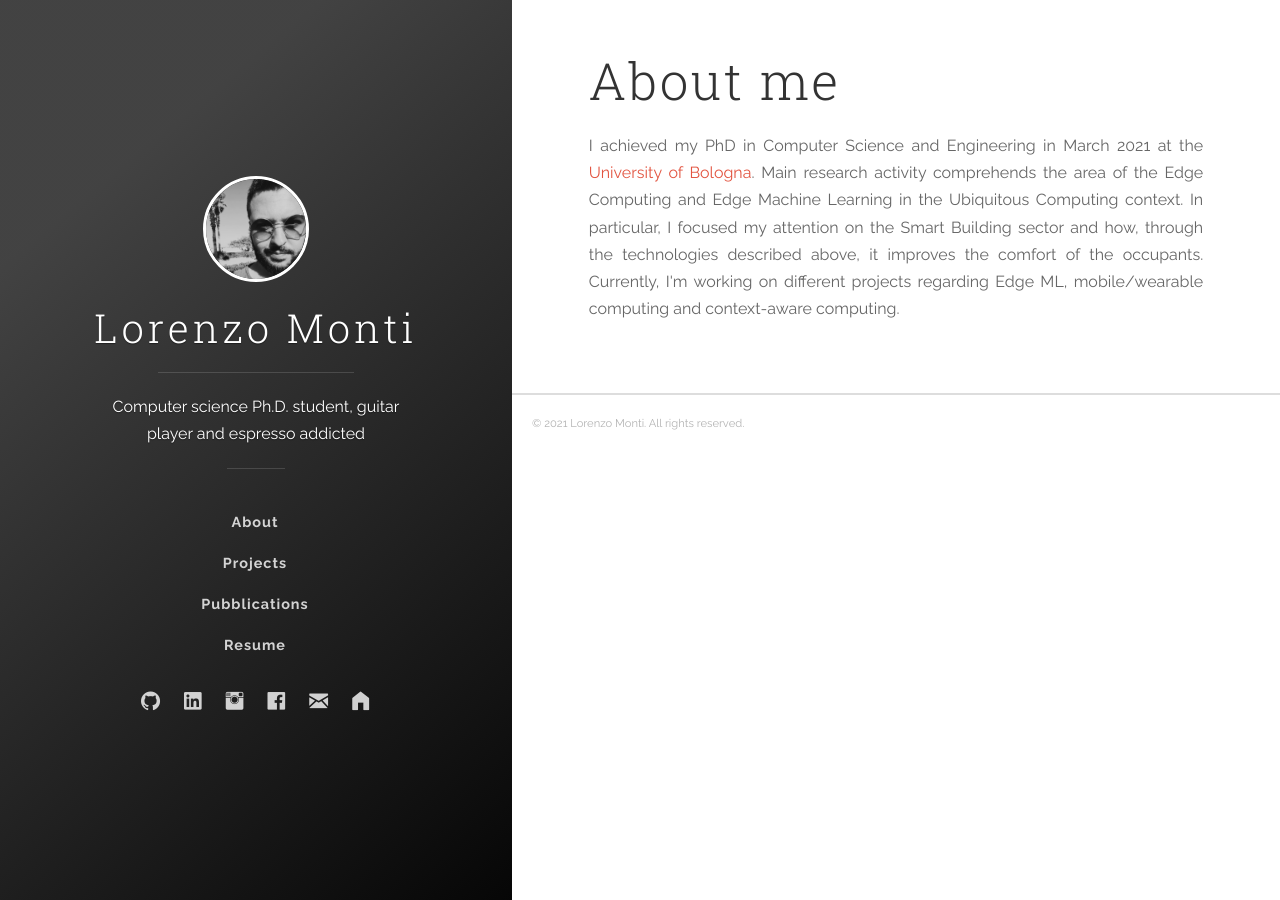
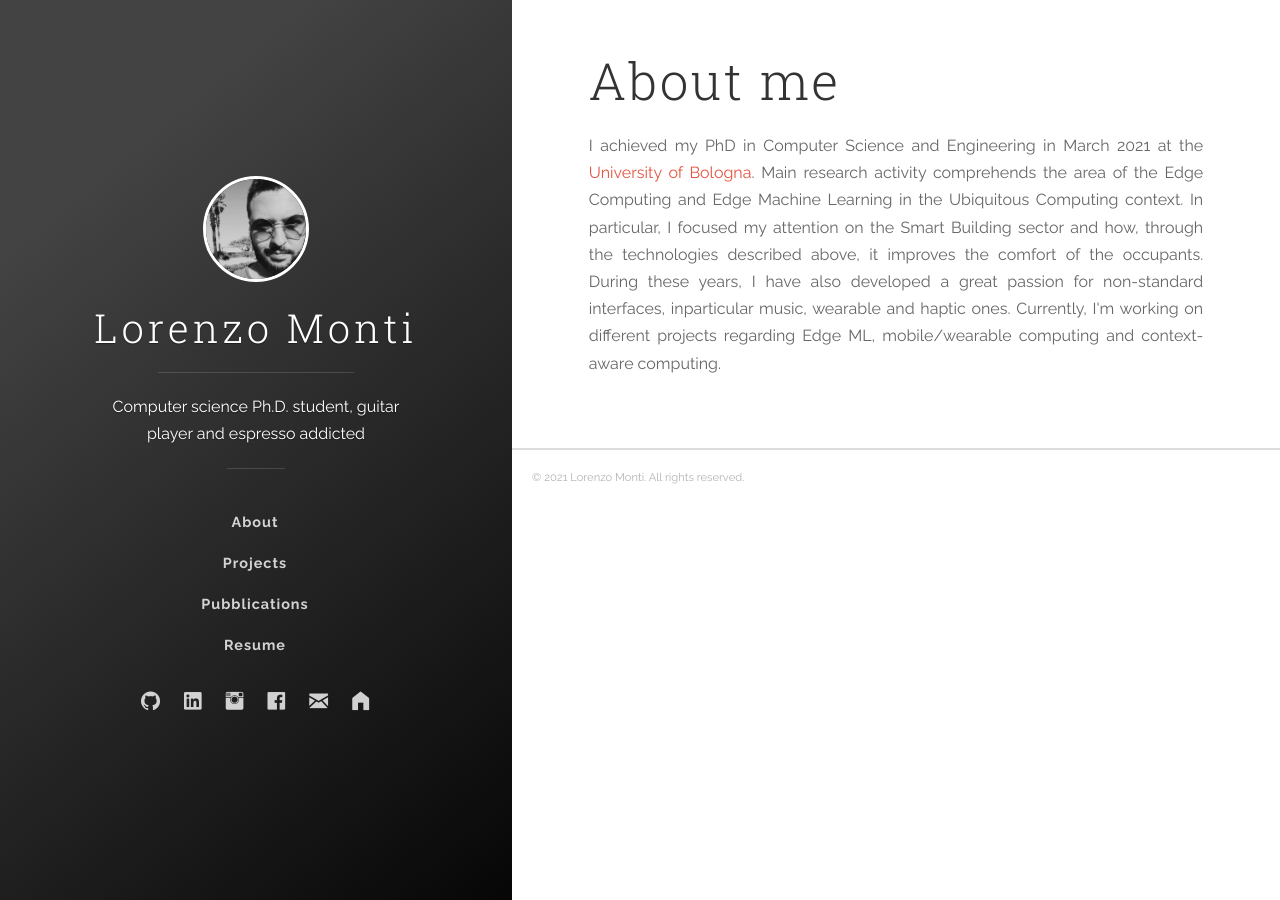
Before and after one commit to LorenzoMonti/LorenzoMonti.github.io, a Jekyll site: the page built from about.md, in a window 1280 px wide. Built offline with Jekyll 4.4.1, drawn with Linux system fonts in a browser that asks for light colours.

Commit message:
Update about.md

```diff
--- a/about.md
+++ b/about.md
@@ -6,7 +6,7 @@ title: About
 
 <p style="text-align: justify;"> I achieved my PhD in Computer Science and Engineering in March 2021 at the <a href="https://disi.unibo.it/" target="_blank">University of Bologna</a>. Main research activity comprehends the area of the Edge Computing and Edge Machine Learning in the Ubiquitous Computing context. In particular, I focused my attention on the Smart Building sector and how, through the technologies described above, it improves the comfort of the occupants.
 
-Currently, I'm working on different projects regarding Edge ML, mobile/wearable computing and context-aware computing.
+During these years, I have also developed a great passion for non-standard interfaces, inparticular music, wearable and haptic ones. Currently, I'm working on different projects regarding Edge ML, mobile/wearable computing and context-aware computing.
 </p>
 
 <p style="text-align: justify;"> </p>
```
